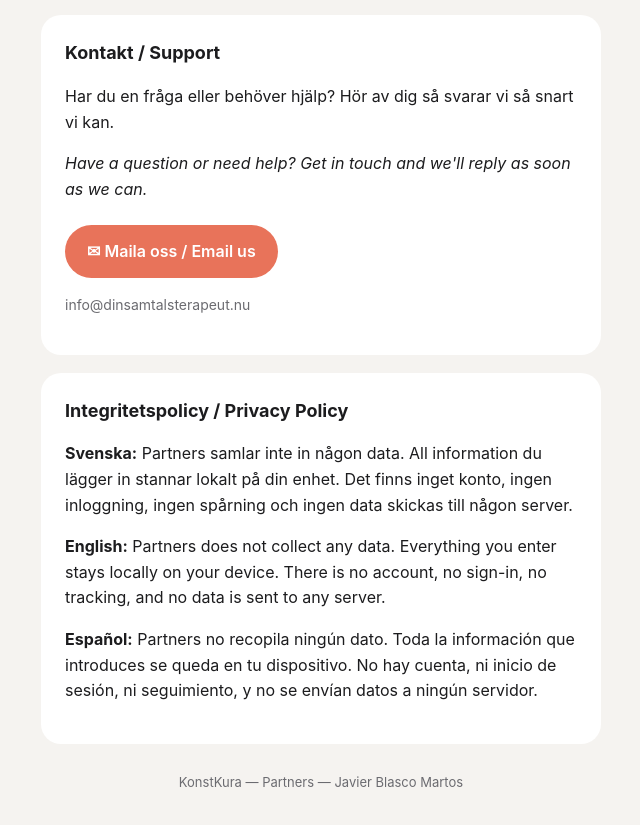
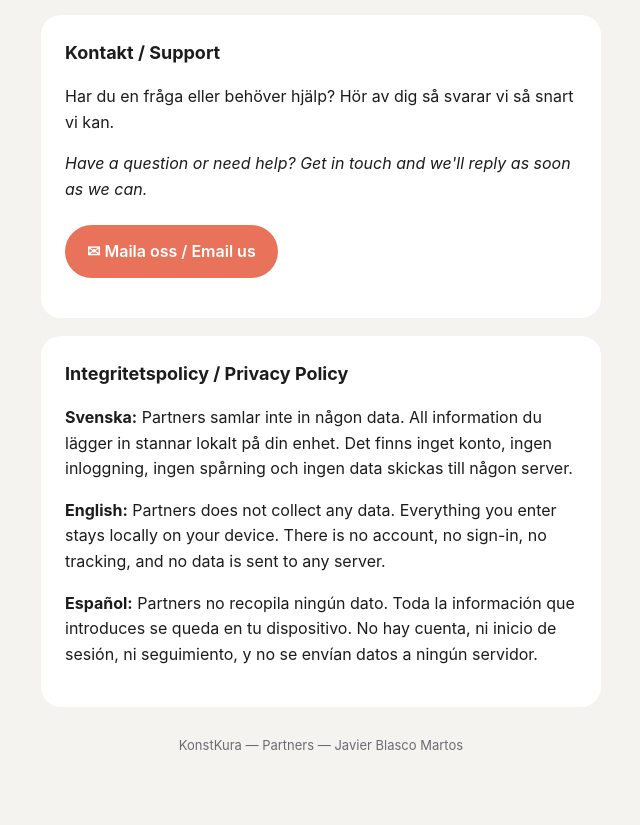
Before and after one commit to chablasco/partners-support, a plain HTML site: page index.html in a window 1280 px wide. Shown: the part 119-944 px from the top of the page, without its empty margins (319-959 px from the left). After the commit the page ends 912 px from the top, so only its background shows below. Drawn offline with Linux system fonts and the light colour scheme.

Commit message:
Update index.html

```diff
--- a/index.html
+++ b/index.html
@@ -57,7 +57,6 @@
       <p>Har du en fråga eller behöver hjälp? Hör av dig så svarar vi så snart vi kan.</p>
       <p><em>Have a question or need help? Get in touch and we'll reply as soon as we can.</em></p>
       <p><a class="btn" href="mailto:info@dinsamtalsterapeut.nu?subject=Partners%20support">✉︎ Maila oss / Email us</a></p>
-      <p class="muted">info@dinsamtalsterapeut.nu</p>
     </div>
 
     <div class="card">
```
